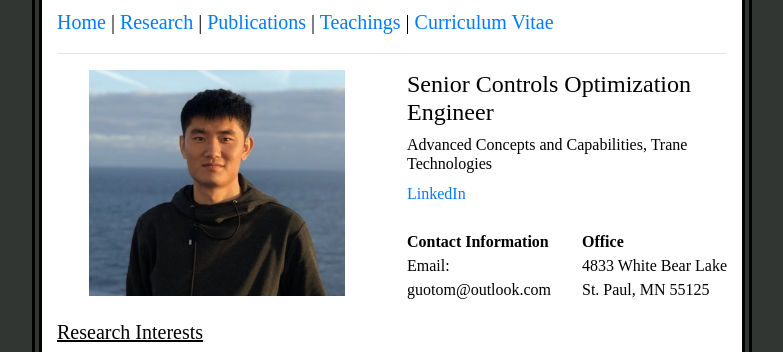
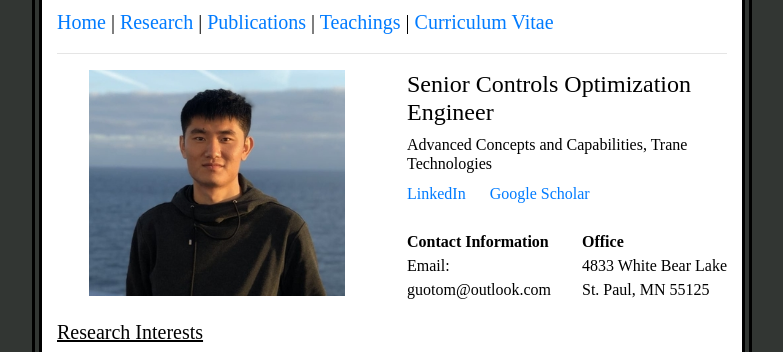
Before and after one commit to SeanZhongGuo/SeanZhongGuo.github.io, a plain HTML site: page index.html in a window 1280 px wide. Shown: the part 124-476 px from the top of the page, without its empty margins (248-1031 px from the left). Drawn offline with Linux system fonts and the light colour scheme.

Commit message:
add Google Scholar link

```diff
--- a/index.html
+++ b/index.html
@@ -33,7 +33,10 @@
       <div class="col-lg-6">
 	<h4> Senior Controls Optimization Engineer </h4>
 	<h6> Advanced Concepts and Capabilities, Trane Technologies </h6>
-	<h7> <a href="https://www.linkedin.com/in/zhong-guo-phd-339b4a141/"> LinkedIn  </h7> </a> <br><br>
+	<h7> <a href="https://www.linkedin.com/in/zhong-guo-phd-339b4a141/"> LinkedIn  </h7> </a>
+	&nbsp;&nbsp;&nbsp;&nbsp;
+	<h7> <a href="https://scholar.google.com/citations?user=iXI28LIAAAAJ&hl=en"> Google Scholar  </h7> </a>
+	<br><br>
 	  <div class ="row">
             <div class="col-sm-6 ">
 		<strong> Contact Information </strong> <br>
```
